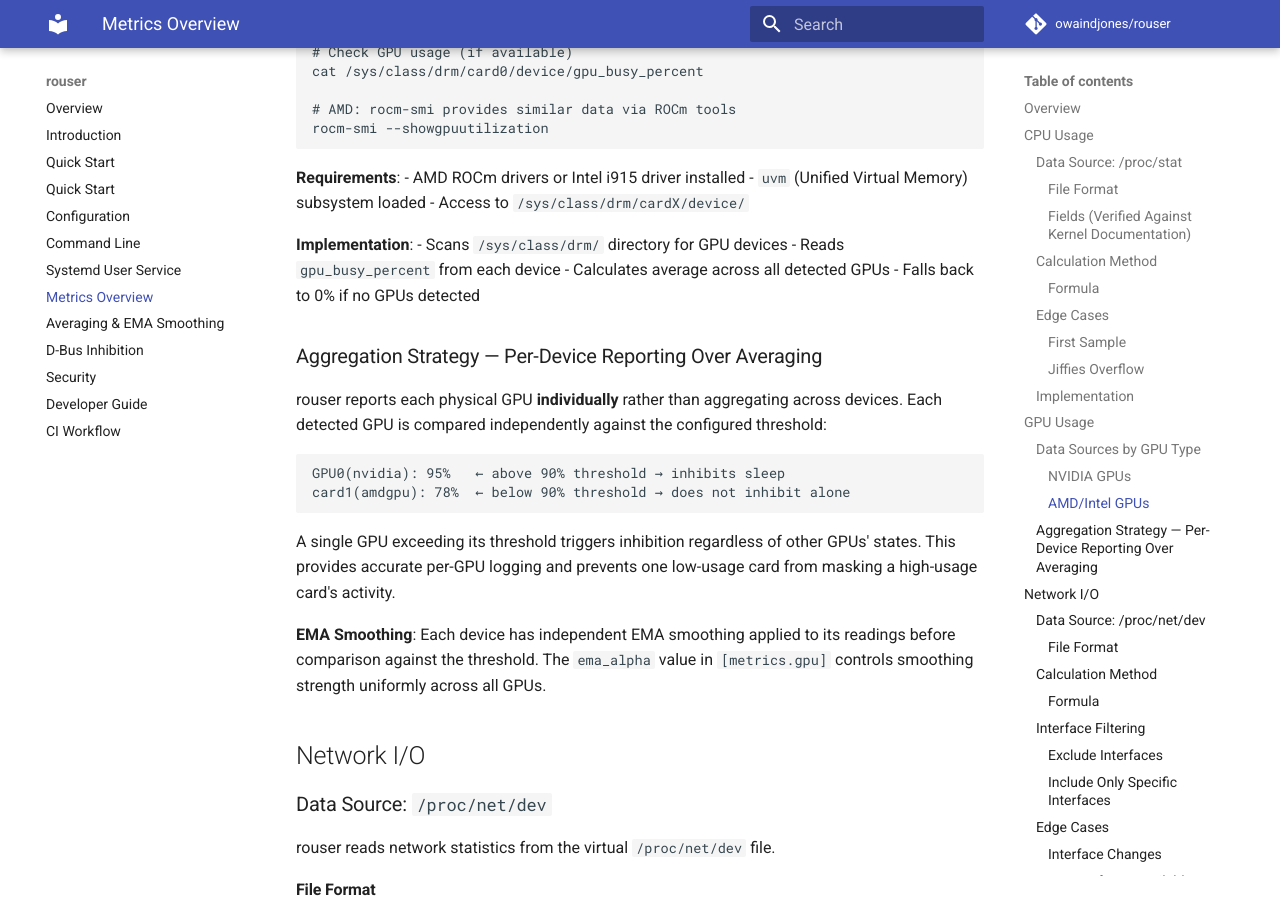
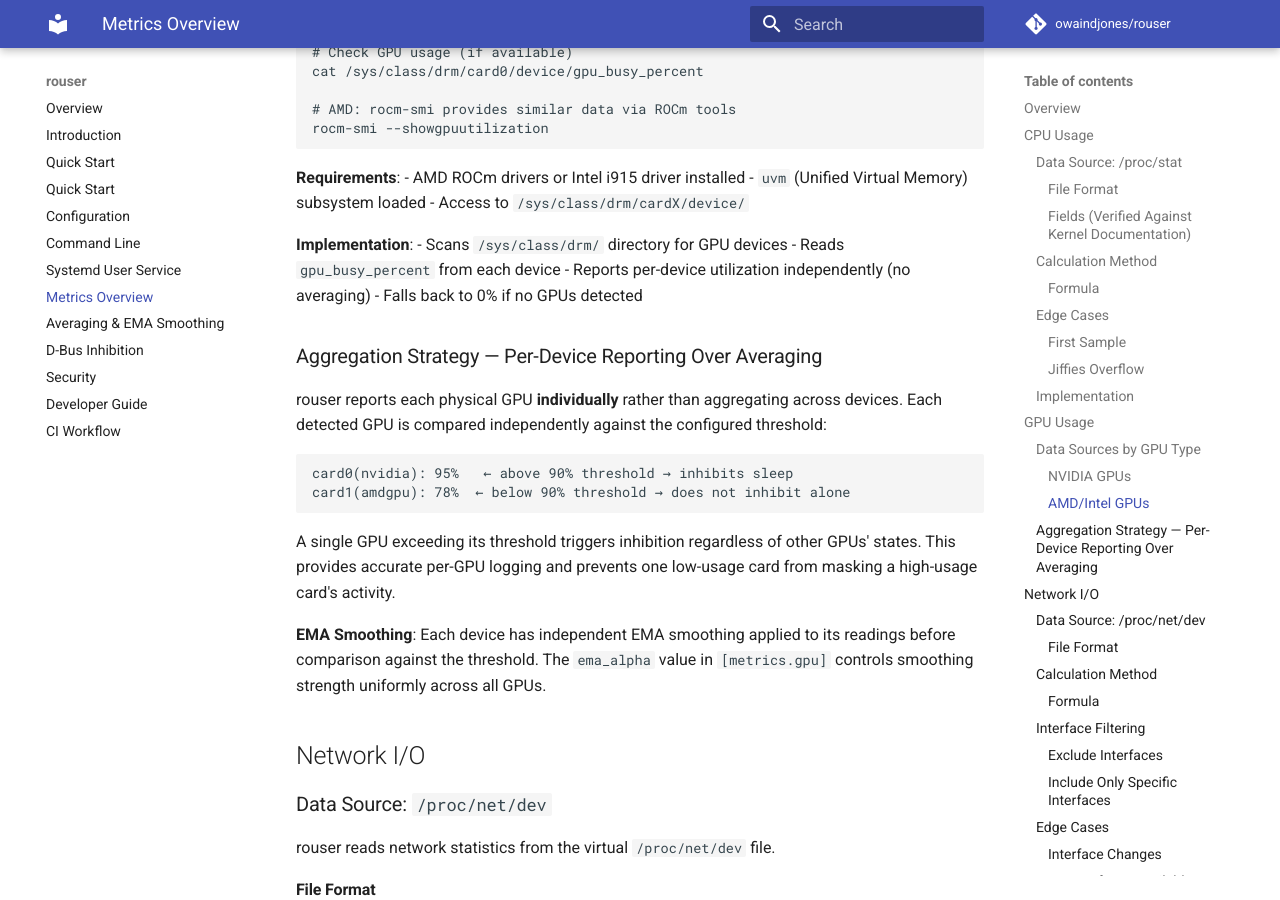
Before and after one commit to owaindjones/rouser, an MkDocs documentation site: the page built from docs/metrics-overview.md, in a window 1280 px wide and 900 px high, scrolled down 3615 px. Built offline with MkDocs 1.6.1 and Material for MkDocs 9.7.7, drawn with Linux system fonts in a browser that asks for light colours; comment, search, counter and statistics services are not loaded.

Commit message:
docs: fix GPU device naming consistency across all documentation
Replace all remaining 'GPU0(nvidia)' references with consistent
'cardN(nvidia)' format used throughout the NVML-based GPU collection.
Also update code structure description in CONTRIBUTING.md to reflect
NVML approach instead of nvidia-smi subprocess.

````diff
--- a/docs/metrics-overview.md
+++ b/docs/metrics-overview.md
@@ -157,7 +157,7 @@
 **Implementation**:
 - Scans `/sys/class/drm/` directory for GPU devices
 - Reads `gpu_busy_percent` from each device
-- Calculates average across all detected GPUs
+- Reports per-device utilization independently (no averaging)
 - Falls back to 0% if no GPUs detected
 
 ### Aggregation Strategy — Per-Device Reporting Over Averaging
@@ -165,7 +165,7 @@
 rouser reports each physical GPU **individually** rather than aggregating across devices. Each detected GPU is compared independently against the configured threshold:
 
 ```
-GPU0(nvidia): 95%   ← above 90% threshold → inhibits sleep
+card0(nvidia): 95%   ← above 90% threshold → inhibits sleep
 card1(amdgpu): 78%  ← below 90% threshold → does not inhibit alone
 ```
 
````
Also changed, not shown: AGENTS.md (+1 -1 lines), CONTRIBUTING.md (+3 -3 lines), docs/averaging.md (+1 -1 lines), docs/command-line.md (+1 -1 lines).
